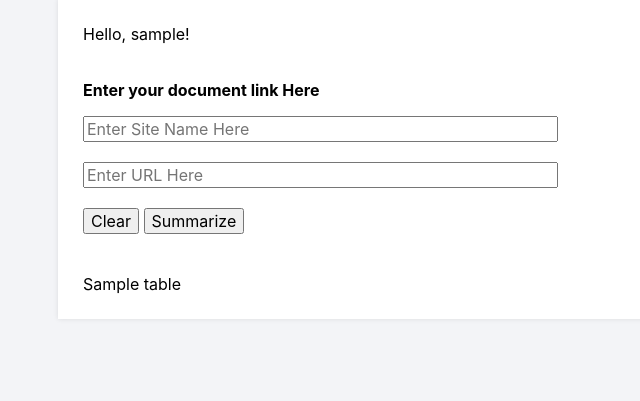
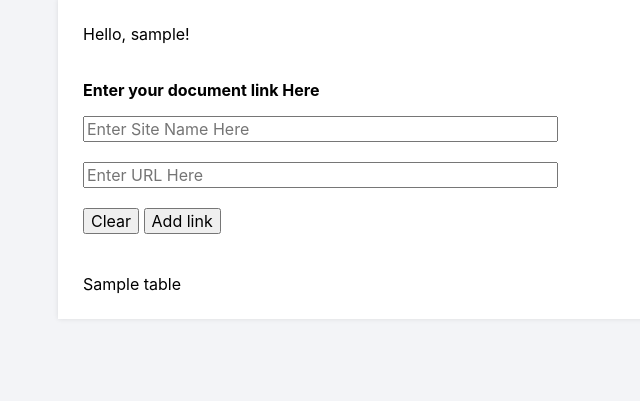
Before and after one commit to Pradster02/NewsDigest, a Flask app: template templates/links.html in a window 1280 px wide. Shown: the part 163-564 px from the top of the page, without its empty margins (82-722 px from the left). Run offline with Flask 3, Linux system fonts and the light colour scheme; the template is opened without the code that fills it: most values are stand-ins (such as "Sample title", 1, 10 or a date in 2020); some libraries are stand-ins or nearby versions.

Commit message:
Update links.html

```diff
--- a/templates/links.html
+++ b/templates/links.html
@@ -14,7 +14,7 @@
             <input  type="text" name="input_url" placeholder="Enter URL Here" required="true"  style="width:50%">
         <br><br>
                   <button class="w3-btn w3-blue-grey" type="reset" value="reset">Clear</button>
-                  <button class="w3-btn w3-teal" type="submit" value="reset">Summarize</button>
+                  <button class="w3-btn w3-teal" type="submit" value="reset">Add link</button>
         </form>
         <br><br>
 </div>
```
